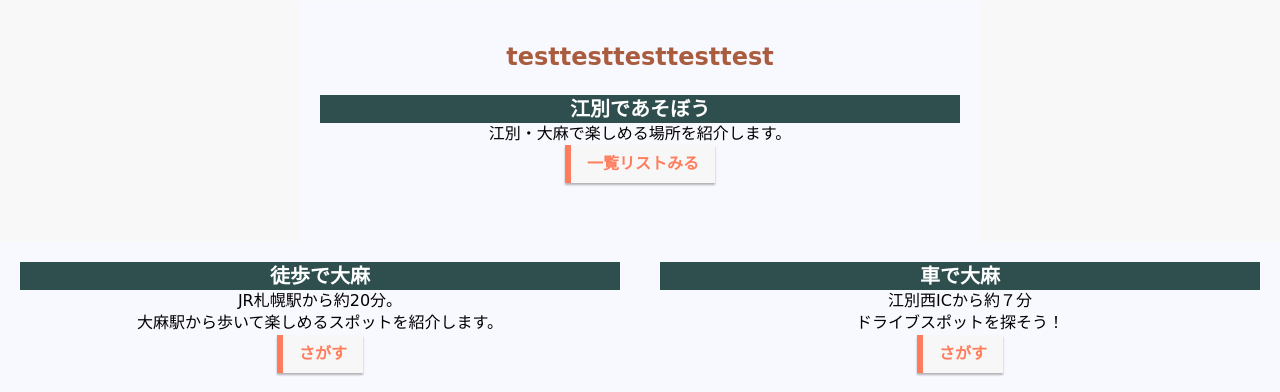
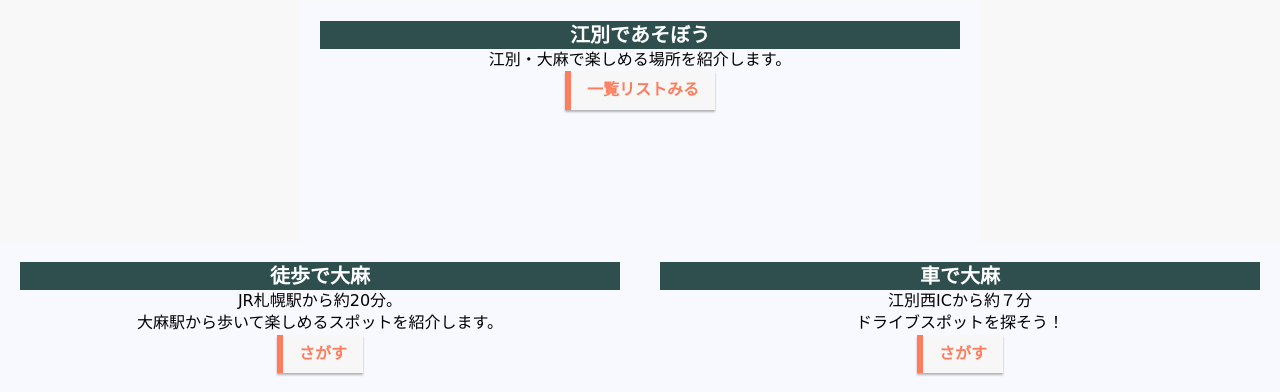
Before and after one commit to Seigo2058/oasa13-ebetsu, a Flask app: page / in a window 1280 px wide. Shown: the part 50-442 px from the top of the page. Run offline with Flask 2, Linux system fonts and the light colour scheme; some libraries are stand-ins or nearby versions.

Commit message:
戻す！

```diff
--- a/templates/index.html
+++ b/templates/index.html
@@ -5,7 +5,6 @@
 
 	<!-- <div class="shoukai"> -->
 		<div class="box_1">
-			<h1>testtesttesttesttest</h1>
 			<h2>江別であそぼう</h2>
 			<p>江別・大麻で楽しめる場所を紹介します。
 				</p>
```
